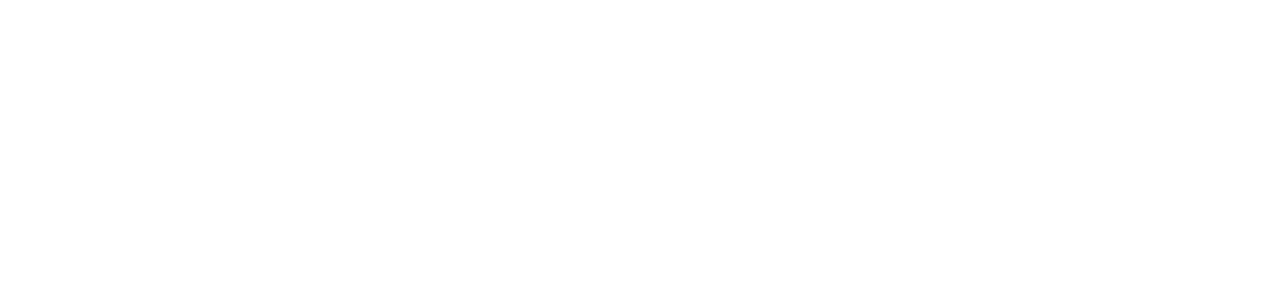
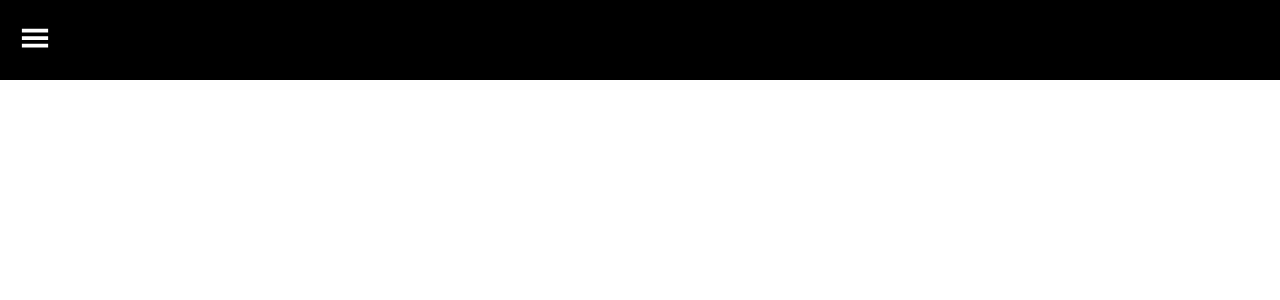
Before and after one commit to kimyoungjin-dev/dropdown-menu, a React (Create React App) app: page / in a window 1280 px wide. Shown: the top 300 px of the page. Built offline with nearby package versions, Linux system fonts and the light colour scheme.

Commit message:
It creates a navbar
It receives data information and renders it on the screen.

It delivers data to SubMenu.

```diff
--- a/src/Components/SliderMenu.tsx/SliderMenubar.tsx
+++ b/src/Components/SliderMenu.tsx/SliderMenubar.tsx
@@ -1,5 +1,60 @@
-import React from "react";
+import { useState } from "react";
+import styled from "styled-components";
+import { GiHamburgerMenu } from "react-icons/gi";
+import { Link } from "react-router-dom";
+import { AiOutlineCloseCircle } from "react-icons/ai";
+import { Data } from "./Data";
+import SubMenu from "./SubMenu";
+
+const Container = styled.div`
+  height: 80px;
+  background-color: black;
+  display: flex;
+  align-items: center;
+  justify-content: flex-start;
+`;
+
+const IConContainer = styled(Link)`
+  margin-left: 20px;
+  color: white;
+  font-size: 30px;
+`;
+
+const LeftContainer = styled.div<{ current: boolean }>`
+  width: 250px;
+  height: 100vh;
+  background-color: black;
+  position: fixed;
+  transition: 0.6s ease-in-out;
+  left: ${(props) => (props.current ? "0" : "-100%")};
+  z-index: 10;
+`;
+
+const Wrapper = styled.div``;
 
 export default function SliderMenubar() {
-  return <div></div>;
+  const [isClick, setIsClick] = useState(false);
+  const toggleSideVar = () => setIsClick((prev) => !prev);
+
+  return (
+    <>
+      <Container>
+        <IConContainer to="#">
+          <GiHamburgerMenu onClick={toggleSideVar} />
+        </IConContainer>
+      </Container>
+
+      <LeftContainer current={isClick}>
+        <Wrapper>
+          <IConContainer to="#">
+            <AiOutlineCloseCircle onClick={toggleSideVar} />
+          </IConContainer>
+
+          {Data.map((item, index) => (
+            <SubMenu key={index} item={item} />
+          ))}
+        </Wrapper>
+      </LeftContainer>
+    </>
+  );
 }
```
